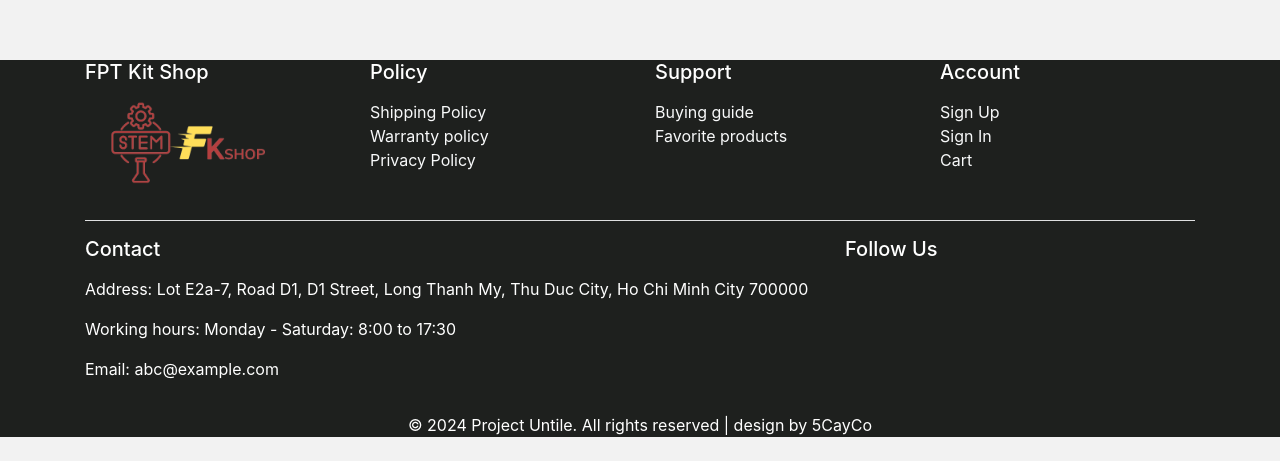
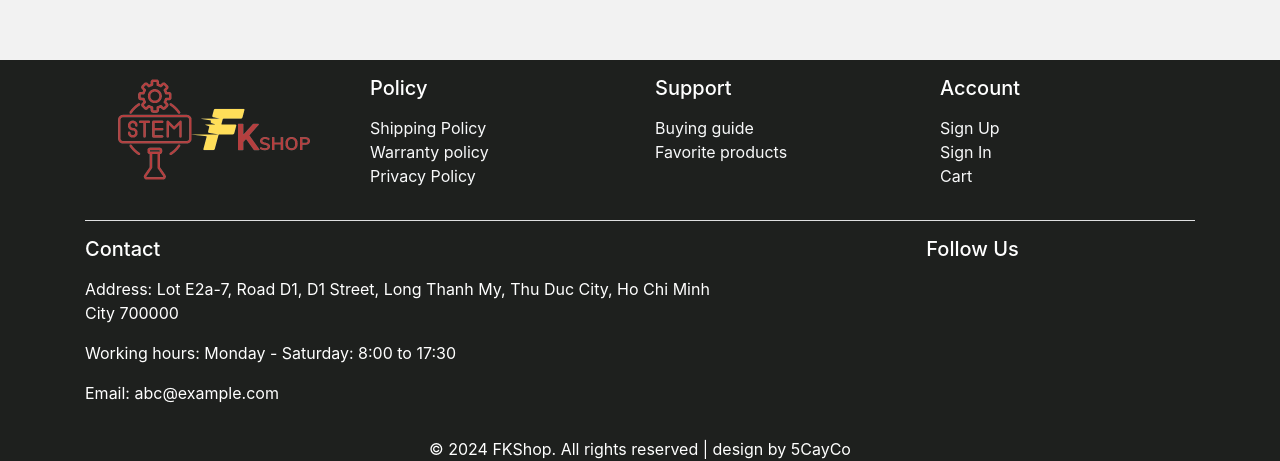
Before and after one commit to TheLong-LearnCode/FE-FKitShop, a React (Vite) app in the folder FKitShop/: page / in a window 1280 px wide. Shown: the part 850-1311 px from the top of the page. Before the commit the page ends 1287 px from the top, so only its background shows below. Built offline with nearby package versions, Linux system fonts and the light colour scheme; some icons are missing.

Commit message:
Update footer

```diff
--- a/FKitShop/src/App.jsx
+++ b/FKitShop/src/App.jsx
@@ -1,6 +1,6 @@
 import './App.css'
-import Footer from './assets/components/Footer/Footer'
-import Header from './assets/components/Header/Header'
+import Footer from './assets/component/Footer/Footer'
+import Header from './assets/component/Header/Header'
 
 
 
--- a/FKitShop/src/assets/components/Footer/Footer.css
+++ b/FKitShop/src/assets/component/Footer/Footer.css
@@ -4,10 +4,14 @@ footer{
 }
 
 .footer-logo {
-    max-width: 200px;
+    max-width: 250px;
     height: auto;
 }
 
 .social-icons a {
     font-size: 1.5rem;
 }
+
+.social-icons a:hover {
+    color: var(--third-color);
+}
--- a/FKitShop/src/assets/components/Footer/Footer.jsx
+++ b/FKitShop/src/assets/component/Footer/Footer.jsx
@@ -9,11 +9,10 @@ export default function Footer() {
             <footer>
                 <div className="container">
                     <div className="row">
-                        <div className="col-md-3">
-                            <h5 className="mb-3">FPT Kit Shop</h5>
+                        <div className="col-md-3 mt-3">
                             <img src="/img/Logo.png" alt="FPT Kit Shop Logo" className="footer-logo mb-3" />
                         </div>
-                        <div className="col-md-3">
+                        <div className="col-md-3 mt-3">
                             <h5 className="mb-3">Policy</h5>
                             <ul className="list-unstyled">
                                 <li><a href="#" className="text-light">Shipping Policy</a></li>
@@ -21,14 +20,14 @@ export default function Footer() {
                                 <li><a href="#" className="text-light">Privacy Policy</a></li>
                             </ul>
                         </div>
-                        <div className="col-md-3">
+                        <div className="col-md-3 mt-3">
                             <h5 className="mb-3">Support</h5>
                             <ul className="list-unstyled">
                                 <li><a href="#" className="text-light">Buying guide</a></li>
                                 <li><a href="#" className="text-light">Favorite products</a></li>
                             </ul>
                         </div>
-                        <div className="col-md-3">
+                        <div className="col-md-3 mt-3">
                             <h5 className="mb-3">Account</h5>
                             <ul className="list-unstyled">
                                 <li><a href="#" className="text-light">Sign Up</a></li>
@@ -38,14 +37,14 @@ export default function Footer() {
                         </div>
                     </div>
                     <hr className="bg-light" />
-                    <div className="row">
-                        <div className="col-md-8">
+                    <div className="row ">
+                        <div className="col-md-7">
                             <h5 className="mb-3">Contact</h5>
                             <p>Address: Lot E2a-7, Road D1, D1 Street, Long Thanh My, Thu Duc City, Ho Chi Minh City 700000</p>
                             <p>Working hours: Monday - Saturday: 8:00 to 17:30</p>
                             <p>Email: abc@example.com</p>
                         </div>
-                        <div className="col-md-4">
+                        <div className="col-md-5 text-center">
                             <h5 className="mb-3">Follow Us</h5>
                             <div className="social-icons">
                                 <a href="#" className="text-light mr-3"><box-icon name='facebook-circle' type='logo' color='#ffffff' ></box-icon></a>
@@ -56,7 +55,7 @@ export default function Footer() {
                     </div>
                     <div className="row mt-3">
                         <div className="col-12 text-center">
-                            <p className="mb-0">&copy; 2024 Project Untile. All rights reserved | design by 5CayCo</p>
+                            <p className="mb-0">&copy; 2024 FKShop. All rights reserved | design by 5CayCo</p>
                         </div>
                     </div>
                 </div>
--- a/FKitShop/src/assets/components/Header/Header.css
+++ b/FKitShop/src/assets/component/Header/Header.css
@@ -50,11 +50,13 @@ nav {
 }
 
 .upper-nav-search-form button {
+    height: 44px;
     background: none;
     border: none;
     padding: 10px 15px;
-    cursor: pointer;
+
 }
+
 
 .upper-nav-search-form button:hover {
     background-color: #f0f0f0;
@@ -97,20 +99,23 @@ nav {
     color: #ffffff;
     font-size: 16px;
     padding: 0 5px;
+    font-weight: 600;
 }
 
 .lower-nav-menu li:hover {
-    background-color: #f0f0f0;
+    background-color: grey;
     border-radius: 5px;
 }
 
 .lower-nav-menu li:hover a{
     color: var(--primary-color);
     text-decoration: none;
+    font-weight: 600;
 }
 
 .nav-menu-link.active{
     color: var(--primary-color);
     background-color: #f0f0f0;
     border-radius: 5px;
+    font-weight: 600;
 }
--- a/FKitShop/src/assets/components/Header/Header.jsx
+++ b/FKitShop/src/assets/component/Header/Header.jsx
@@ -25,7 +25,7 @@ export default function Header() {
                                 aria-label="Search"
                             />
                             <button type="submit">
-                                <box-icon name='search' color='#000000'></box-icon>
+                                <box-icon name='search' color='#000000' ></box-icon>
                             </button>
                         </form>
 
@@ -42,8 +42,8 @@ export default function Header() {
                                 </a>
                                 <div className="dropdown-menu">
                                     <a className="dropdown-item" href="#">Sign In</a>
-                                    <a className="dropdown-item" href="#">Sign up</a>
-                                    <a className="dropdown-item" href="#">Wishlist</a>
+                                    <a className="dropdown-item" href="#">Sign Up</a>
+                                    <a className="dropdown-item" href="#">Favorite List</a>
                                 </div>
                             </div>
                         </div>
```
